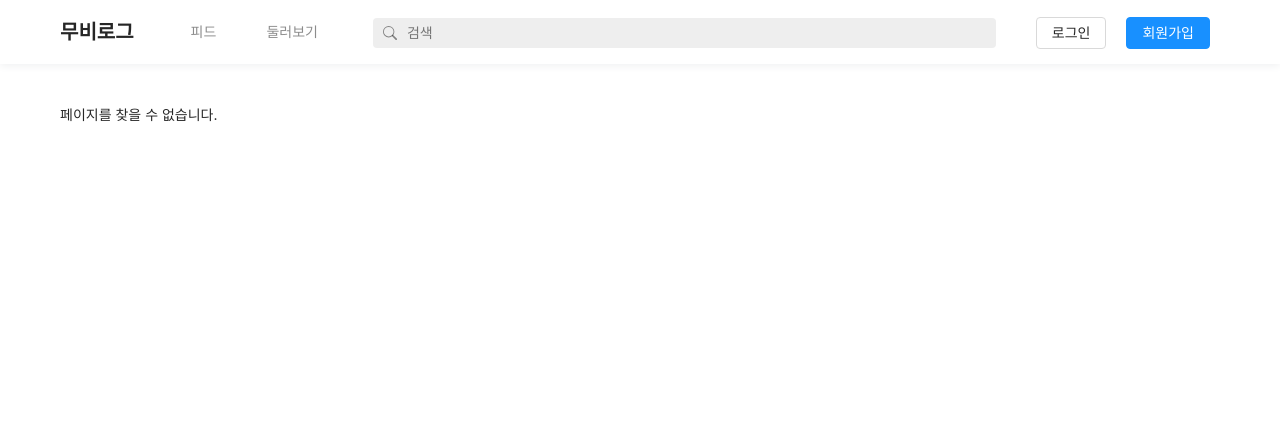
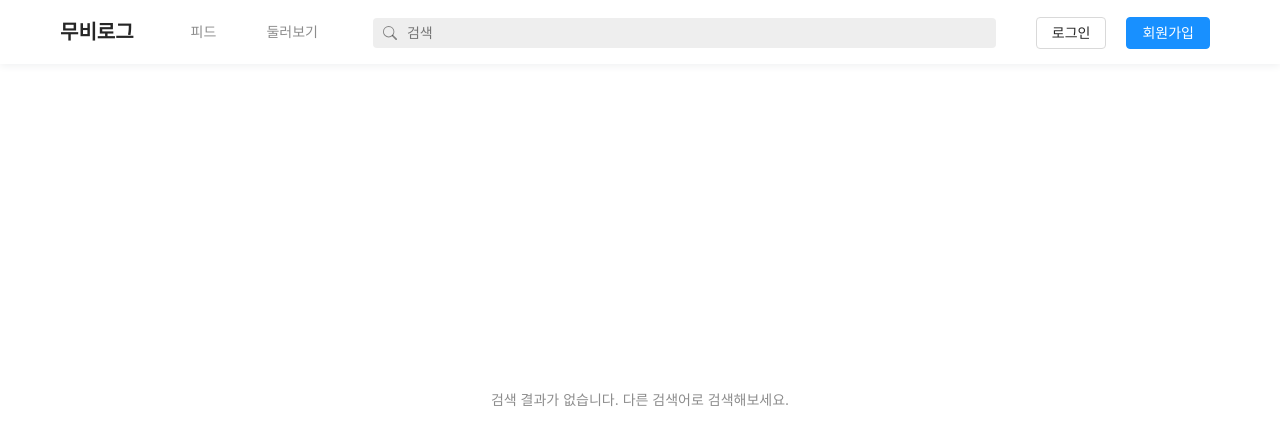
Before and after one commit to flynnpark/movielog-web, a Next.js app: page /search in a window 1280 px wide. Before the commit this address had no page. Shown: the top 444 px of the page. Built offline with nearby package versions, Linux system fonts and the light colour scheme.

Commit message:
검색 페이지 생성 및 스타일링

```diff
--- /dev/null
+++ b/src/pages/search.tsx
@@ -0,0 +1,45 @@
+import React from 'react';
+import { useRouter } from 'next/router';
+import styled from 'styled-components';
+import Head from 'components/Head';
+
+const Search: React.FC = () => {
+  const { query } = useRouter();
+  const result: Movie[] = [];
+
+  const title = query?.q ? `'${query?.q}' 검색 결과` : undefined;
+
+  if (!result.length) {
+    return (
+      <EmptyContainer>
+        <EmptyResult>
+          검색 결과가 없습니다. 다른 검색어로 검색해보세요.
+        </EmptyResult>
+      </EmptyContainer>
+    );
+  }
+
+  return (
+    <>
+      <Head title={title} />
+      Search
+    </>
+  );
+};
+
+const EmptyContainer = styled.div`
+  display: flex;
+  position: fixed;
+  top: 0;
+  bottom: 0;
+  left: 0;
+  right: 0;
+  justify-content: center;
+  align-items: center;
+`;
+
+const EmptyResult = styled.div`
+  color: ${({ theme }) => theme.typography.secondary};
+`;
+
+export default Search;
```
